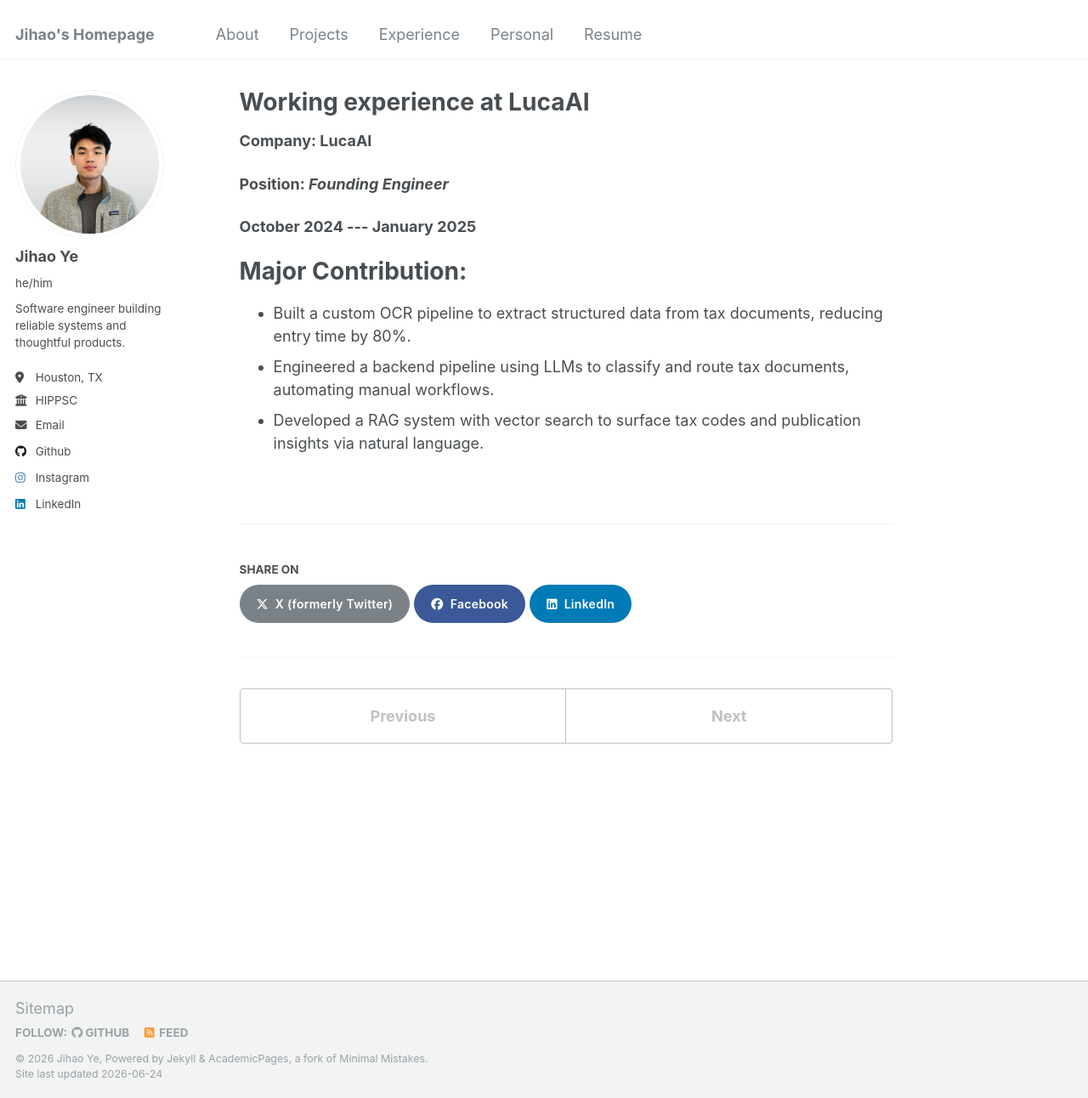
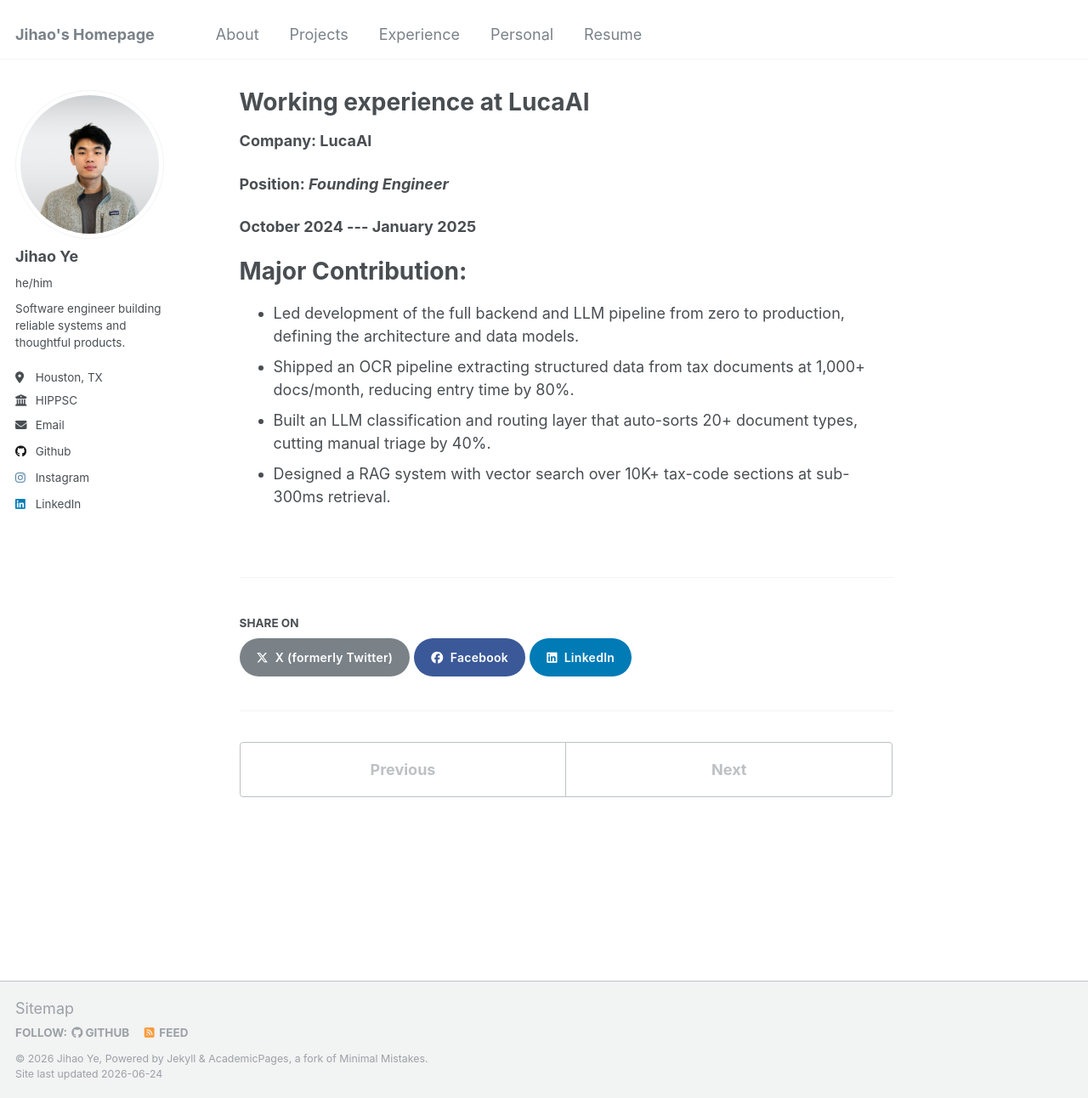
Before and after one commit to Jihaoyb/jihaoyb.github.io, a Jekyll site: the page built from _working/2024-fall-working-1.md, in a window 1280 px wide and 1292 px high. Shown: the whole window at 85% size. Built offline with Jekyll 4.4.1, drawn with Linux system fonts in a browser that asks for light colours.

Commit message:
feat(working): refresh LucaAI contributions from resume
Replace the LucaAI bullets with the updated, quantified versions from the
resume: zero-to-production backend/LLM ownership, 1,000+ docs/month OCR, 20+
document-type routing, and 10K+ tax-code RAG at sub-300ms retrieval.

Co-Authored-By: Claude Opus 4.8 <noreply@anthropic.com>

```diff
--- a/_working/2024-fall-working-1.md
+++ b/_working/2024-fall-working-1.md
@@ -11,6 +11,7 @@ location: "Houston, TX"
 
 Major Contribution:
 ======
-- Built a custom OCR pipeline to extract structured data from tax documents, reducing entry time by 80%.
-- Engineered a backend pipeline using LLMs to classify and route tax documents, automating manual workflows.
-- Developed a RAG system with vector search to surface tax codes and publication insights via natural language.
+- Led development of the full backend and LLM pipeline from zero to production, defining the architecture and data models.
+- Shipped an OCR pipeline extracting structured data from tax documents at 1,000+ docs/month, reducing entry time by 80%.
+- Built an LLM classification and routing layer that auto-sorts 20+ document types, cutting manual triage by 40%.
+- Designed a RAG system with vector search over 10K+ tax-code sections at sub-300ms retrieval.
```
